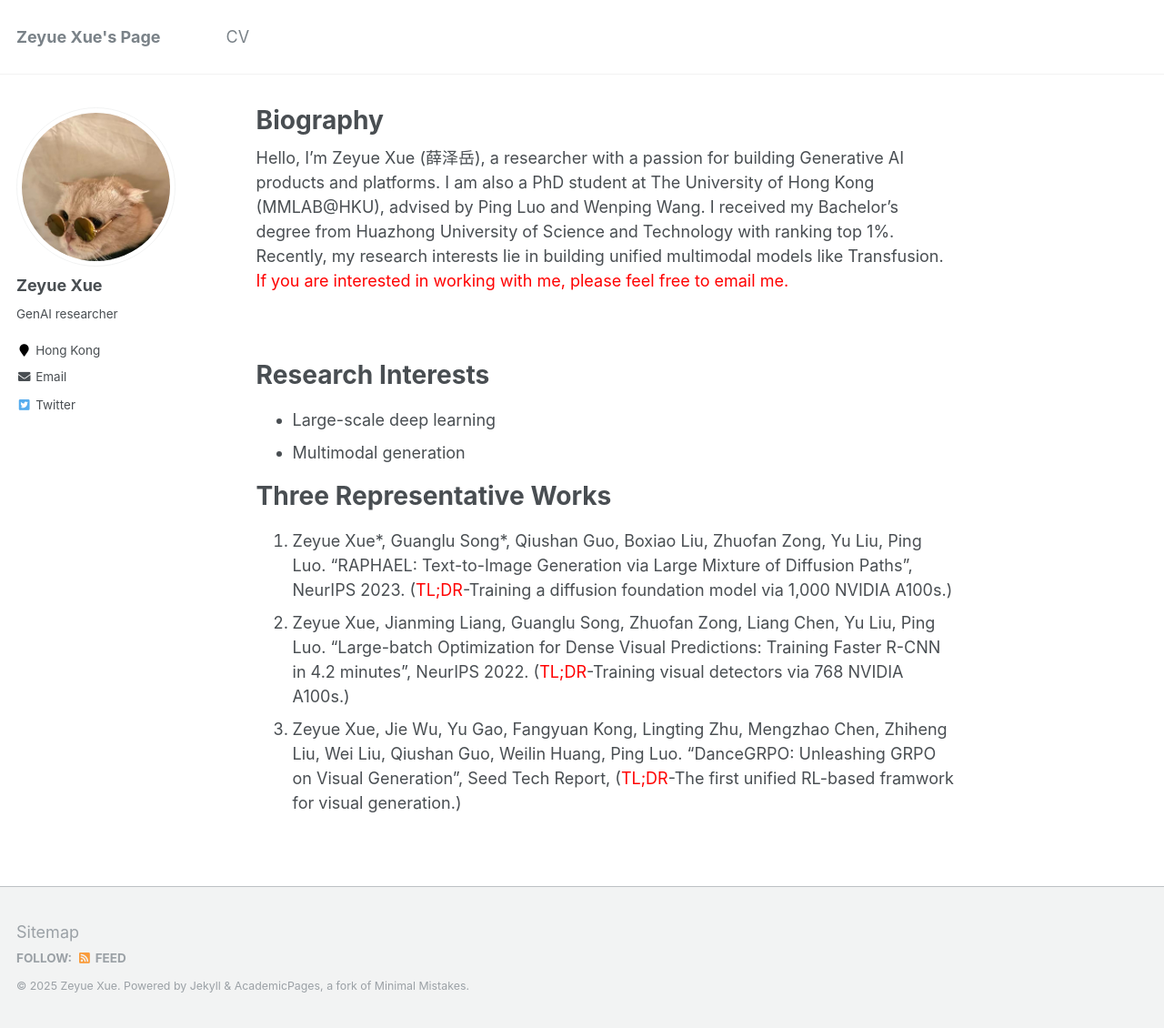
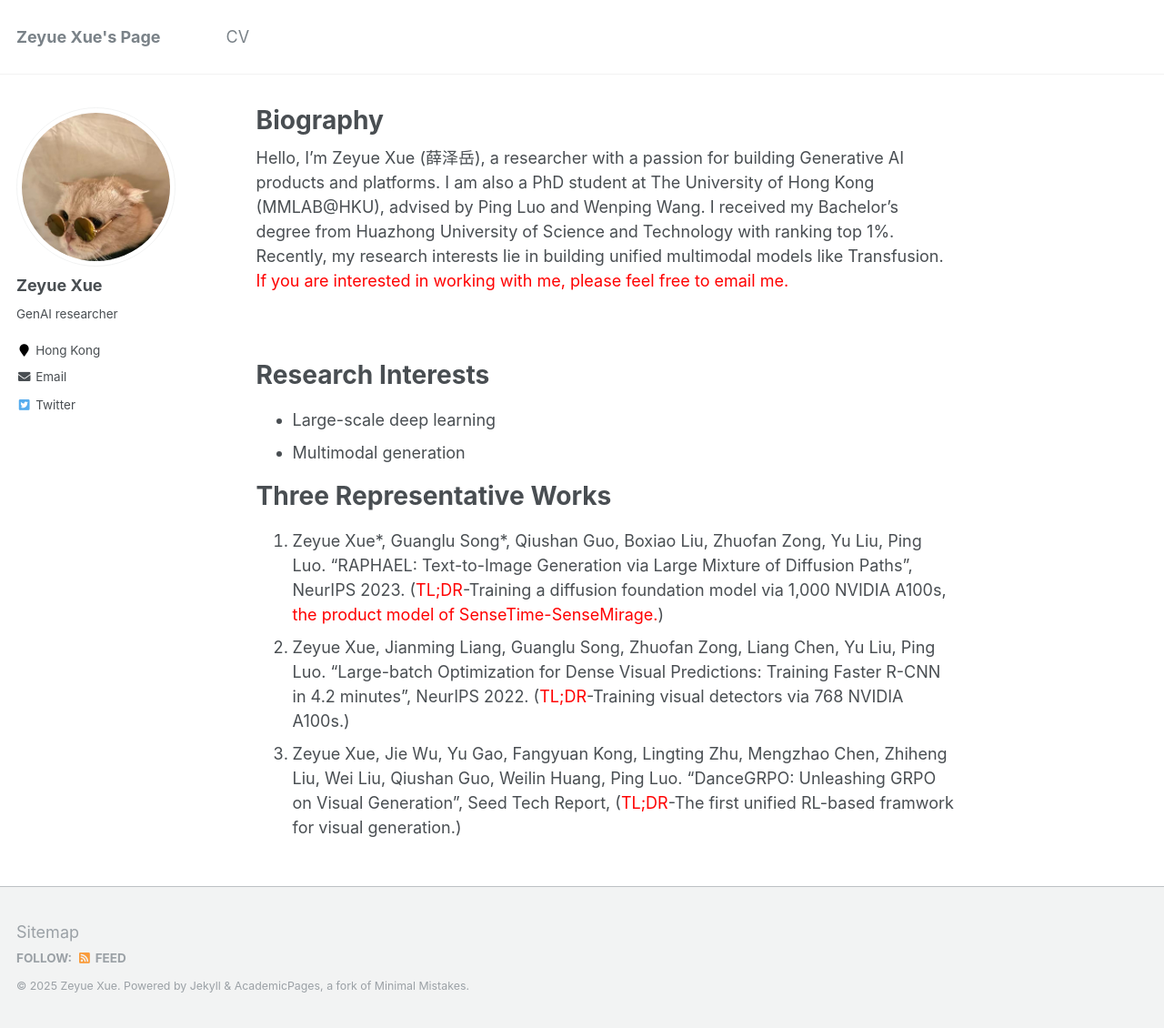
Before and after one commit to XueZeyue/xuezeyue.github.io, a Jekyll site: the page built from _pages/about.md, in a window 1280 px wide and 1130 px high. Shown: the whole window at 91% size. Built offline with Jekyll 4.4.1, drawn with Linux system fonts in a browser that asks for light colours.

Commit message:
Update about.md

```diff
--- a/_pages/about.md
+++ b/_pages/about.md
@@ -19,6 +19,6 @@ Research Interests
 
 **Three Representative Works**
 ======
-  1. Zeyue Xue\*, Guanglu Song\*, Qiushan Guo, Boxiao Liu, Zhuofan Zong, Yu Liu, Ping Luo. "RAPHAEL: Text-to-Image Generation via Large Mixture of Diffusion Paths", NeurIPS 2023. (<font color="red">TL;DR</font>-Training a diffusion foundation model via 1,000 NVIDIA A100s.)
+  1. Zeyue Xue\*, Guanglu Song\*, Qiushan Guo, Boxiao Liu, Zhuofan Zong, Yu Liu, Ping Luo. "RAPHAEL: Text-to-Image Generation via Large Mixture of Diffusion Paths", NeurIPS 2023. (<font color="red">TL;DR</font>-Training a diffusion foundation model via 1,000 NVIDIA A100s, <font color="red">the product model of SenseTime-SenseMirage.</font>)
   2. Zeyue Xue, Jianming Liang, Guanglu Song, Zhuofan Zong, Liang Chen, Yu Liu, Ping Luo. "Large-batch Optimization for Dense Visual Predictions: Training Faster R-CNN in 4.2 minutes", NeurIPS 2022. (<font color="red">TL;DR</font>-Training visual detectors via 768 NVIDIA A100s.)
   3. Zeyue Xue, Jie Wu, Yu Gao, Fangyuan Kong, Lingting Zhu, Mengzhao Chen, Zhiheng Liu, Wei Liu, Qiushan Guo, Weilin Huang, Ping Luo. "DanceGRPO: Unleashing GRPO on Visual Generation", Seed Tech Report, (<font color="red">TL;DR</font>-The first unified RL-based framwork for visual generation.)
```
